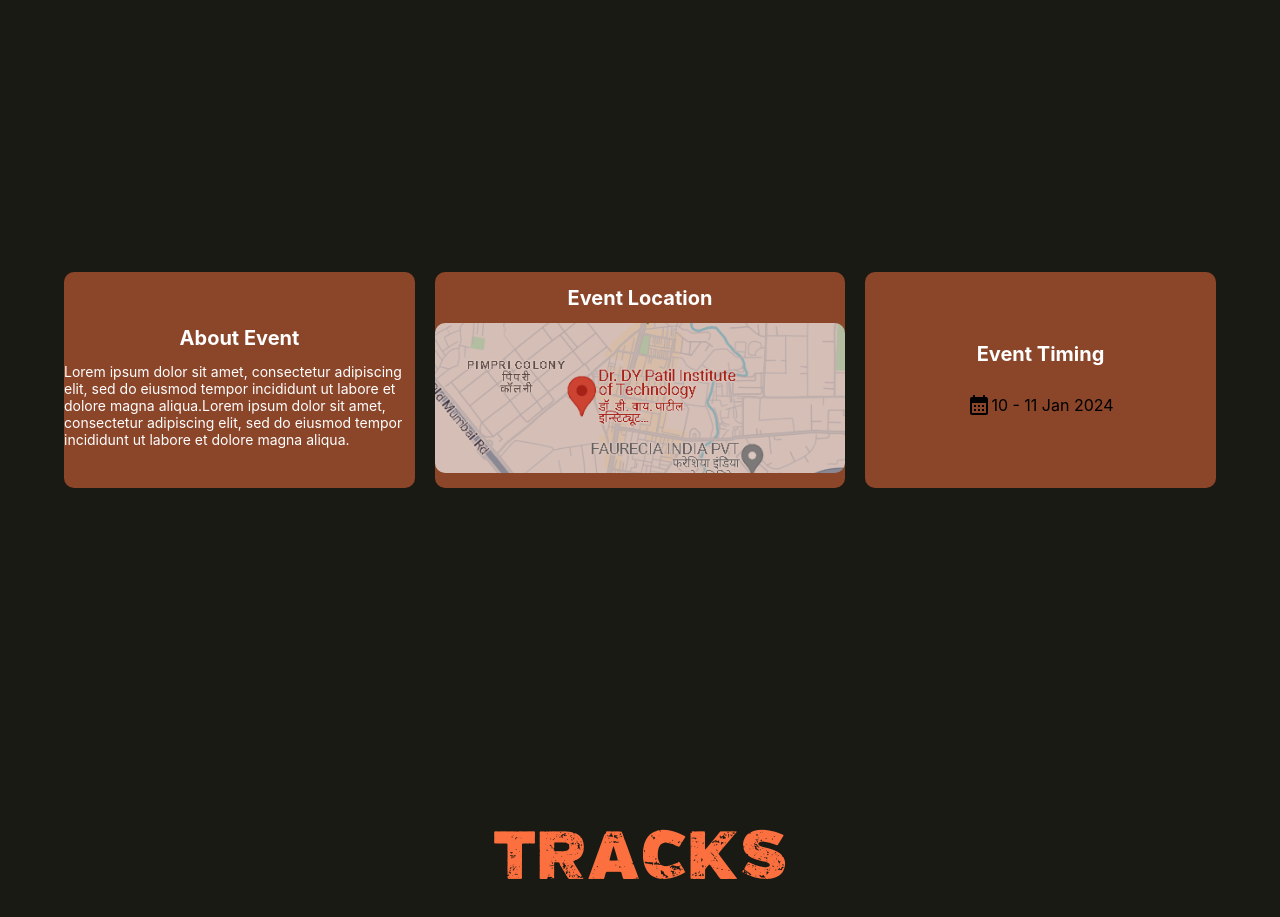
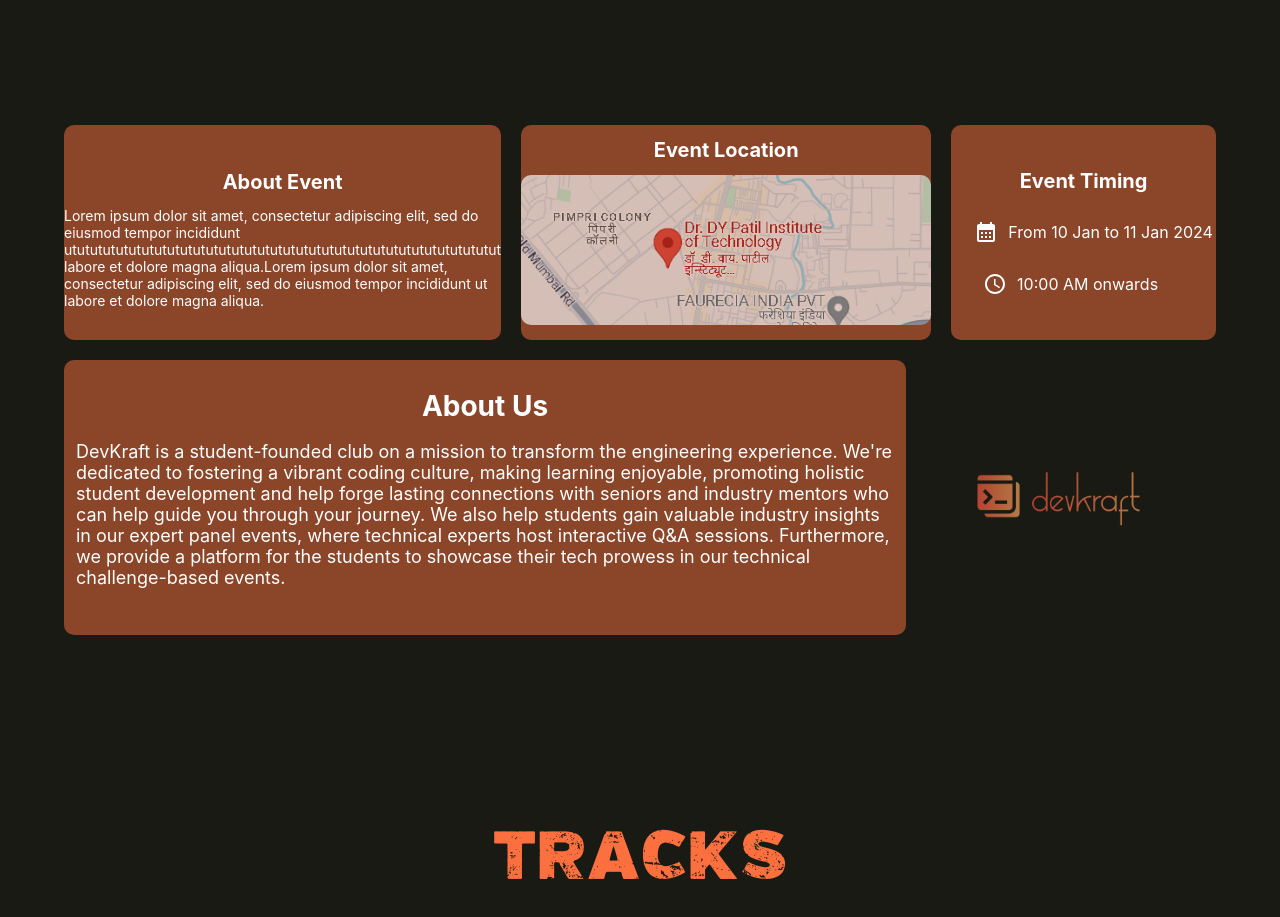
Before and after one commit to suyashcodes/zion2k24, a React (Create React App) app: page / in a window 1280 px wide. Shown: the part 880-1797 px from the top of the page. Built offline with nearby package versions, Linux system fonts and the light colour scheme.

Commit message:
AboutUs Component Updated

```diff
--- a/src/components/aboutevent/Aboutevent.jsx
+++ b/src/components/aboutevent/Aboutevent.jsx
@@ -1,6 +1,7 @@
 import "./aboutevent.css";
 // import googleMapImage from "../../../public/assets/fonts/map.png";
-import CalendarMonthIcon from '@mui/icons-material/CalendarMonth';
+import CalendarMonthIcon from "@mui/icons-material/CalendarMonth";
+import AccessTimeOutlinedIcon from "@mui/icons-material/AccessTimeOutlined";
 const Aboutevent = () => {
   return (
     <div className="wrapper">
@@ -9,9 +10,11 @@ const Aboutevent = () => {
           <h1 className="eventHeading">About Event</h1>
           <p className="eventPara">
             Lorem ipsum dolor sit amet, consectetur adipiscing elit, sed do
-            eiusmod tempor incididunt ut labore et dolore magna aliqua.Lorem
-            ipsum dolor sit amet, consectetur adipiscing elit, sed do eiusmod
-            tempor incididunt ut labore et dolore magna aliqua.
+            eiusmod tempor incididunt
+            utututututututututututututututututututututututututututututututututut
+            labore et dolore magna aliqua.Lorem ipsum dolor sit amet,
+            consectetur adipiscing elit, sed do eiusmod tempor incididunt ut
+            labore et dolore magna aliqua.
           </p>
         </div>
         <div className="eventSection withLocation">
@@ -32,9 +35,36 @@ const Aboutevent = () => {
         <div className="eventSection">
           <h1 className="eventHeading">Event Timing</h1>
           <div className="timingCont">
-            <CalendarMonthIcon className="icon"/>
-            <p className="timingText">10 - 11 Jan 2024</p>
+            <CalendarMonthIcon className="icon" />
+            <p className="timingText">From 10 Jan to 11 Jan 2024</p>
           </div>
+          <div className="timingCont">
+            <AccessTimeOutlinedIcon className="icon" />
+            <p className="timingText">10:00 AM onwards</p>
+          </div>
+        </div>
+      </div>
+      <div className="aboutUs">
+        <div className="aboutContent">
+          <h1 className="aboutHeading">About Us</h1>
+          <p className="aboutPara">
+            DevKraft is a student-founded club on a mission to transform the
+            engineering experience. We're dedicated to fostering a vibrant
+            coding culture, making learning enjoyable, promoting holistic
+            student development and help forge lasting connections with seniors
+            and industry mentors who can help guide you through your journey. We
+            also help students gain valuable industry insights in our expert
+            panel events, where technical experts host interactive Q&A sessions.
+            Furthermore, we provide a platform for the students to showcase
+            their tech prowess in our technical challenge-based events.
+          </p>
+        </div>
+        <div className="aboutImg">
+          <img
+            className="aboutUsImage"
+            src={"./assets/Devkrafttrans.png"}
+            alt="Google Map showing event location"
+          />
         </div>
       </div>
     </div>
--- a/src/components/aboutevent/aboutevent.css
+++ b/src/components/aboutevent/aboutevent.css
@@ -3,6 +3,7 @@
 }
 .eventContainer {
   display: flex;
+  flex-wrap: wrap;
   width: 90%;
 }
 
@@ -48,13 +49,75 @@
   height: 150px; /* Set the desired height */
   /* width: auto; */
   overflow: hidden; /* Hide any overflow to maintain container height */
-  margin:0 0 15px 0;
+  margin: 0 0 15px 0;
 }
 
-.timingCont{
-  display:flex;
-  flex-direction:row;
-  justify-content:center;
-  align-items:center;
+.timingCont {
+  display: flex;
+  flex-direction: row;
+  /* justify-content: center; */
+  align-items: center;
+  font-size: 18px;
+  /* padding: 0 15px; */
+  position: relative;
+  left: 10px;
+  right: 15px;
+}
 
+.timingCont:last-child {
+  left: -13px;
 }
+
+.timingText {
+  color: white;
+  font-size: 16px;
+}
+
+.icon {
+  margin-right: 10px !important;
+  color: white !important;
+  font-size: 700 !important;
+}
+
+.aboutUs {
+  display: flex;
+  width: 90%;
+  height: 275px;
+  margin-top: 20px;
+  color: white;
+}
+
+.aboutContent {
+  /* flex: 4; */
+  width: fit-content;
+  display: flex;
+  flex-direction: column;
+  align-items: center;
+  justify-content: center;
+  background-color: rgba(251, 112, 62, 0.5);
+  border-radius: 10px;
+  margin-right: 20px;
+  padding: 10px;
+  /* margin-left: 30px; */
+}
+.aboutHeading {
+  font-weight: bold;
+  font-size: 28px;
+  margin: 0;
+  padding: 0;
+}
+.aboutContent {
+  padding: 0 12px 0 12px;
+  margin: 0;
+  font-size: 18px;
+}
+.aboutUsImage {
+  /* width: 60%; */
+  /* flex: 6; */
+  width: 300px;
+  height: 275px;
+  object-fit: contain;
+  border-radius: 10px;
+  opacity: 0.7;
+  margin-left: 10px;
+}
```
